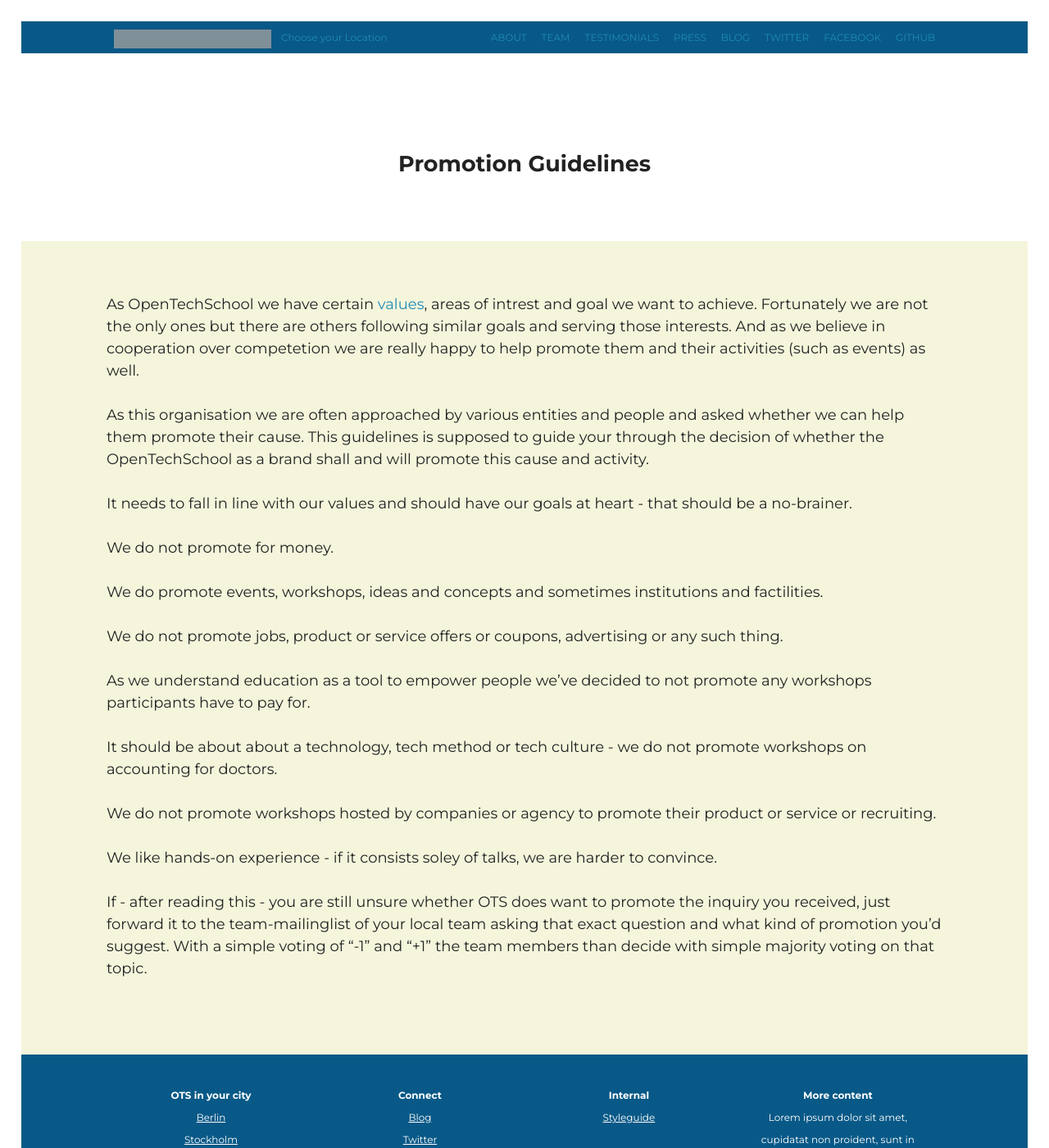
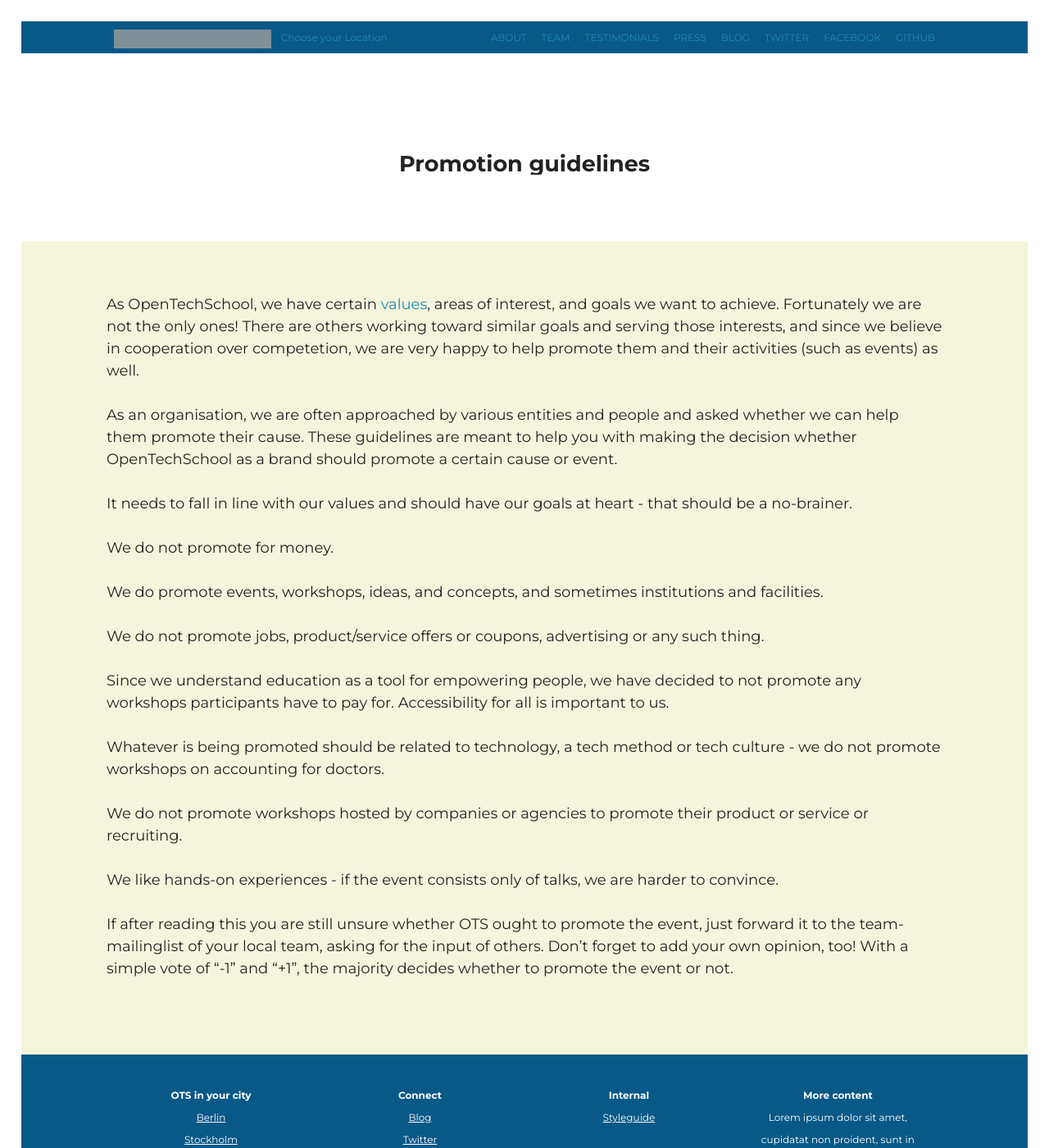
Before and after one commit to OpenTechSchool/www.opentechschool.org, a Jekyll site: the page built from guidelines/promotion.md, in a window 1280 px wide and 1400 px high. Shown: the whole window at 82% size. Built offline with Jekyll 4.4.1, drawn with Linux system fonts in a browser that asks for light colours; nearby versions of some CDN libraries; grey boxes are pictures that could not be loaded.

Commit message:
copyediting

```diff
--- a/guidelines/promotion.md
+++ b/guidelines/promotion.md
@@ -1,26 +1,26 @@
 ---
 layout: simple
-title: Promotion Guidelines
+title: Promotion guidelines
 ---
 
-As OpenTechSchool we have certain [values](/values.html), areas of intrest and goal we want to achieve. Fortunately we are not the only ones but there are others following similar goals and serving those interests. And as we believe in cooperation over competetion we are really happy to help promote them and their activities (such as events) as well.
+As OpenTechSchool, we have certain [values](/values.html), areas of interest, and goals we want to achieve. Fortunately we are not the only ones! There are others working toward similar goals and serving those interests, and since we believe in cooperation over competetion, we are very happy to help promote them and their activities (such as events) as well.
 
-As this organisation we are often approached by various entities and people and asked whether we can help them promote their cause. This guidelines is supposed to guide your through the decision of whether the OpenTechSchool as a brand shall and will promote this cause and activity.
+As an organisation, we are often approached by various entities and people and asked whether we can help them promote their cause. These guidelines are meant to help you with making the decision whether OpenTechSchool as a brand should promote a certain cause or event.
 
 1. It needs to fall in line with our values and should have our goals at heart - that should be a no-brainer.
 
 2. We do not promote for money.
 
-3. We do promote events, workshops, ideas and concepts and sometimes institutions and factilities.
+3. We do promote events, workshops, ideas, and concepts, and sometimes institutions and facilities.
 
-4. We do not promote jobs, product or service offers or coupons, advertising or any such thing.
+4. We do not promote jobs, product/service offers or coupons, advertising or any such thing.
 
-4. As we understand education as a tool to empower people we've decided to not promote any workshops participants have to pay for.
+4. Since we understand education as a tool for empowering people, we have decided to not promote any workshops participants have to pay for. Accessibility for all is important to us.
 
-5. It should be about about a technology, tech method or tech culture - we do not promote workshops on accounting for doctors.
+5. Whatever is being promoted should be related to technology, a tech method or tech culture - we do not promote workshops on accounting for doctors.
 
-6. We do not promote workshops hosted by companies or agency to promote their product or service or recruiting.
+6. We do not promote workshops hosted by companies or agencies to promote their product or service or recruiting.
 
-7. We like hands-on experience - if it consists soley of talks, we are harder to convince.
+7. We like hands-on experiences - if the event consists only of talks, we are harder to convince.
 
-If - after reading this - you are still unsure whether OTS does want to promote the inquiry you received, just forward it to the team-mailinglist of your local team asking that exact question and what kind of promotion you'd suggest. With a simple voting of "-1" and "+1" the team members than decide with simple majority voting on that topic.
+If after reading this you are still unsure whether OTS ought to promote the event, just forward it to the team-mailinglist of your local team, asking for the input of others. Don't forget to add your own opinion, too! With a simple vote of "-1" and "+1", the majority decides whether to promote the event or not.
```
